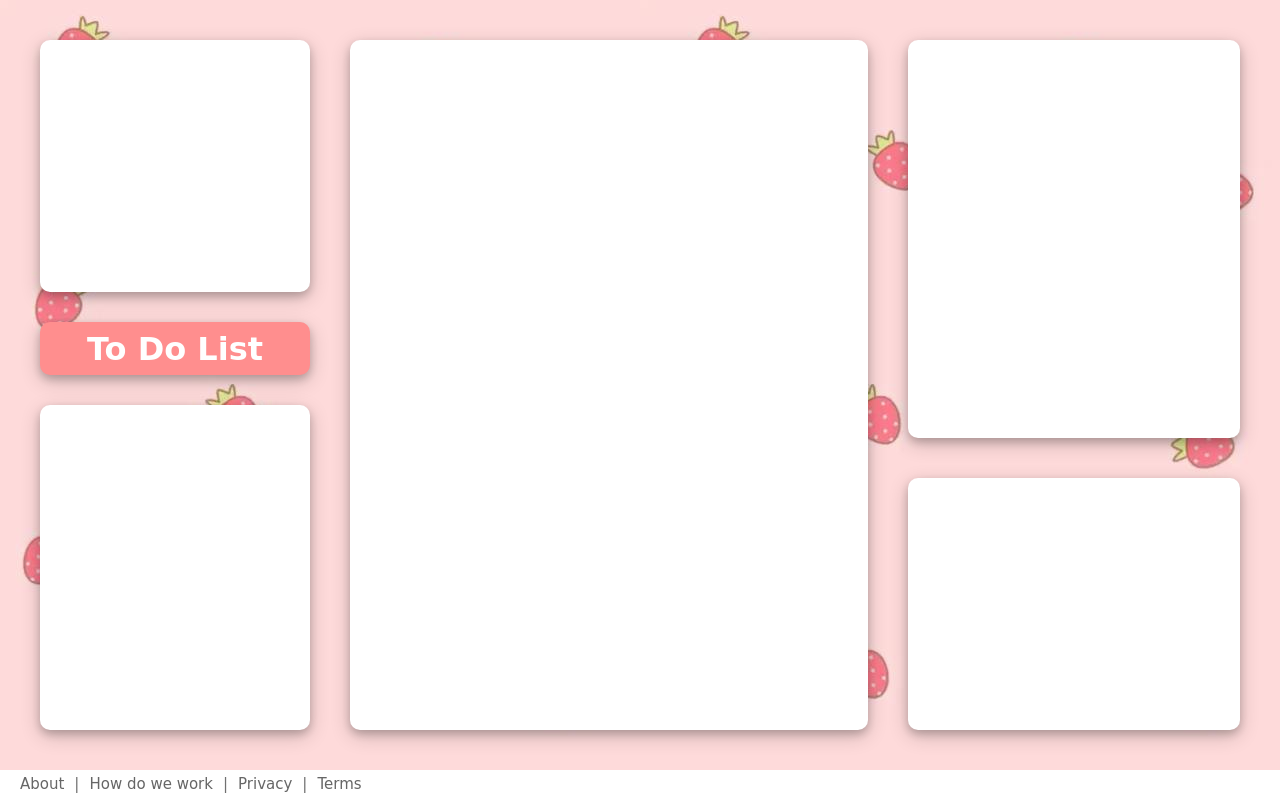
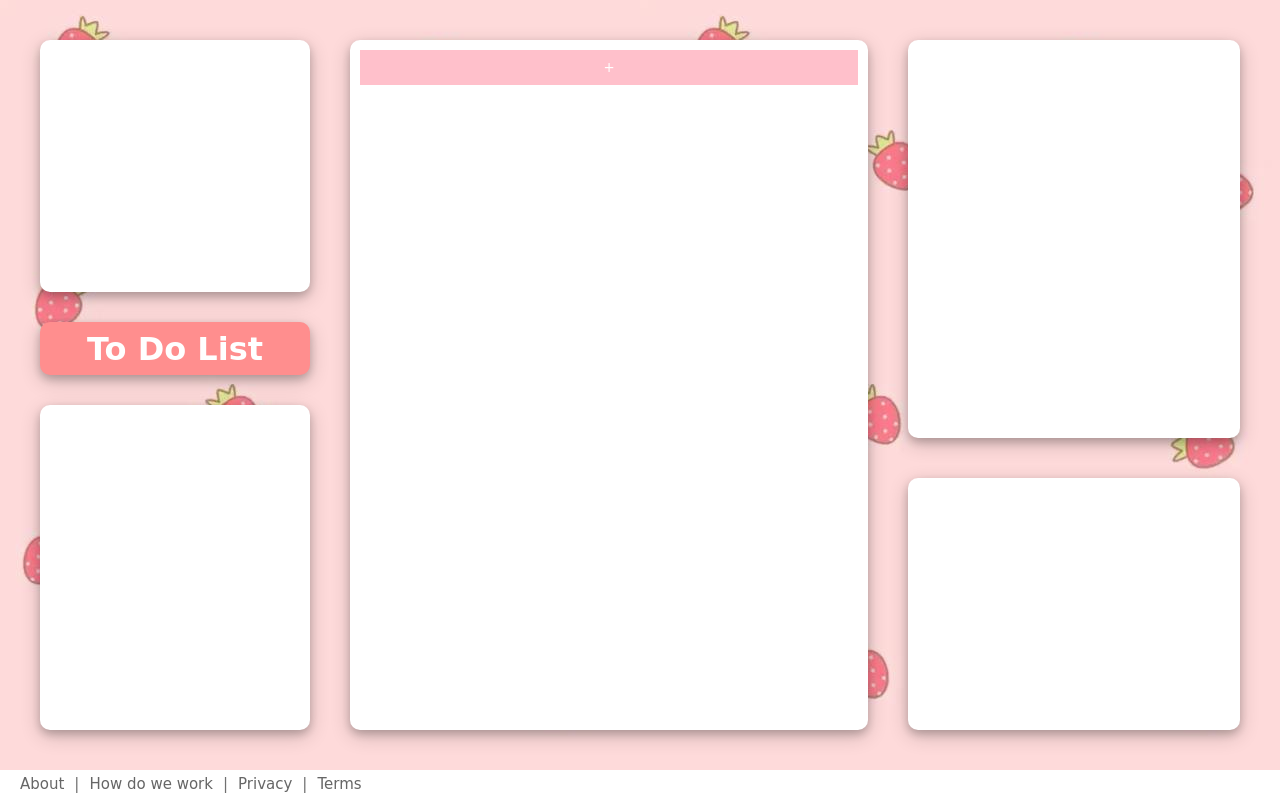
Before and after one commit to yichenfromhyrule/Web_ToDoList, a React (Create React App) app: page /home in a window 1280 px wide. Built offline with nearby package versions, Linux system fonts and the light colour scheme.

Commit message:
HomePage Layout

```diff
--- a/src/components/Part/CheckList/CheckList.css
+++ b/src/components/Part/CheckList/CheckList.css
@@ -0,0 +1,22 @@
+.checkList_Container{
+    width: 100%;
+    height: 100%;
+    display: flex;
+    flex-direction: column;
+}
+
+.checkList_Check_Box{
+
+}
+
+.checkList_Edit_Button{
+    background-color: pink;
+    border: none;
+    color: white;
+    text-align: center;
+    text-decoration: none;
+    padding: 10px;
+    margin: 10px;
+
+
+}
--- a/src/components/Part/CheckList/CheckList.js
+++ b/src/components/Part/CheckList/CheckList.js
@@ -0,0 +1,13 @@
+import React from 'react';
+import "./CheckList.css";
+
+function CheckList() {
+    return (
+        <div className="checkList_Container">
+            <button className="checkList_Edit_Button">+</button>
+
+        </div>
+    )
+}
+
+export default CheckList
--- a/src/components/Part/Part.css
+++ b/src/components/Part/Part.css
@@ -19,6 +19,8 @@
     width: 45%;
     height: auto;
     padding: 20px;
+    display: flex;
+    flex-direction: column;
 }
 
 .partContainer_level2_c{
@@ -78,6 +80,8 @@
     background-color: white;
     border-radius: 10px;
     box-shadow: 0 4px 8px 0 rgba(0, 0, 0, 0.2), 0 6px 20px 0 rgba(0, 0, 0, 0.19);
+    display: flex;
+    flex-direction: column;
 }
 
 .partContainer_level4_b{
--- a/src/components/Part/Part.js
+++ b/src/components/Part/Part.js
@@ -1,5 +1,6 @@
 import React from 'react';
 import "./Part.css";
+import CheckList from "./CheckList/CheckList";
 
 function Part() {
     return (
@@ -21,11 +22,13 @@ function Part() {
                     </div>
                 </div>
             </div>
+
             <div className="partContainer_level2_b">
                 <div className="partContainer_level4_a">
-
+                      <CheckList />
                 </div>
             </div>
+
             <div className="partContainer_level2_c">
                 <div className="partContainer_level3_d">
                     <div className="partContainer_level4_a">
```
